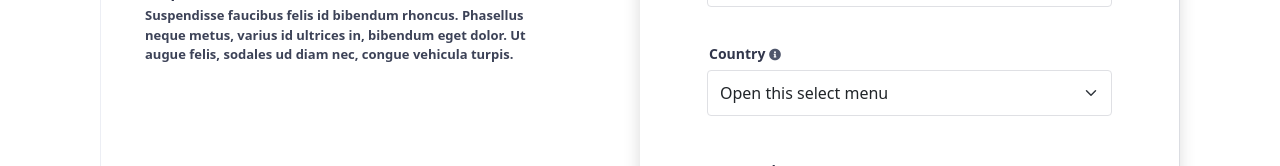
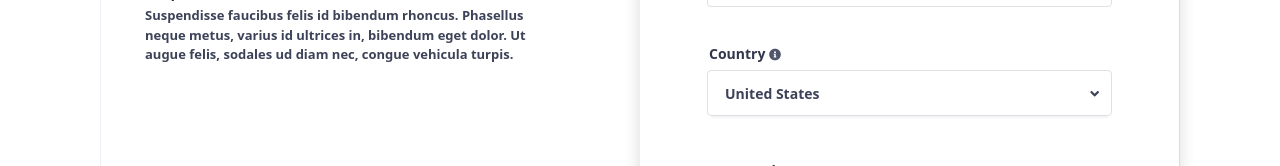
Before and after one commit to taskiranumut/registration-pages, a Vue app: page /signup in a window 1280 px wide. Shown: the part 344-510 px from the top of the page. Built offline with nearby package versions, Linux system fonts and the light colour scheme; some icons are missing.

Commit message:
add country select feature into SignUpForm

```diff
--- /dev/null
+++ b/src/components/CountrySelect.vue
@@ -0,0 +1,130 @@
+<script>
+import country from "@/assets/country.json";
+
+export default {
+  name: "CountrySelect",
+  data() {
+    return {
+      selectedValue: null,
+      countryJson: null,
+    };
+  },
+  created() {
+    this.countryJson = this.sortCountryList();
+    this.selectedValue = this.findInitialCountry();
+  },
+  methods: {
+    sortCountryList() {
+      return country.sort((a, b) => {
+        const val1 = a.name.toUpperCase();
+        const val2 = b.name.toUpperCase();
+        return val1 < val2 ? -1 : val1 > val2 ? 1 : 0;
+      });
+    },
+    findInitialCountry() {
+      return this.countryJson.find((item) => item.code === "us");
+    },
+    handleToggle() {
+      this.$refs.optionContainer.classList.toggle("active");
+    },
+    selectCountry(countryItem) {
+      this.selectedValue = countryItem;
+      this.$refs.optionContainer.classList.remove("active");
+    },
+  },
+};
+</script>
+
+<template>
+  <div class="select-box">
+    <div class="options-container" ref="optionContainer">
+      <div
+        @click="selectCountry(countryItem)"
+        v-for="(countryItem, index) in countryJson"
+        :key="index"
+        class="option"
+      >
+        <label :for="countryItem.code"
+          ><span :class="`flag-icon flag-icon-${countryItem.code}`"></span
+          >{{ countryItem.name }}</label
+        >
+      </div>
+    </div>
+
+    <div class="selected form-control" @click="handleToggle">
+      <div>
+        <span :class="`flag-icon flag-icon-${selectedValue.code}`"></span>
+        <span>{{ selectedValue.name }}</span>
+      </div>
+      <span><i class="fas fa-angle-down"></i></span>
+    </div>
+  </div>
+</template>
+
+<style scoped>
+.select-box {
+  display: flex;
+  position: relative;
+  flex-direction: column;
+  box-shadow: 0px 6px 2px -4px #f3f3f5;
+}
+
+.select-box .options-container {
+  background: #fff;
+  color: #3c4257;
+  max-height: 0;
+  width: 100%;
+  overflow: hidden;
+  order: 1;
+  z-index: 100;
+  position: absolute;
+  top: 45px;
+}
+
+.selected {
+  display: flex;
+  align-items: center;
+  justify-content: space-between;
+  background: #fff;
+  color: #3c4257;
+  font-size: 14px;
+  font-weight: bold;
+  order: 0;
+  padding-left: 13px;
+  cursor: pointer;
+}
+
+.select-box .options-container.active {
+  max-height: 195px;
+  overflow-y: scroll;
+  border: 1px solid #dddee2;
+  border-radius: 0.25rem;
+}
+
+.select-box .option {
+  padding-left: 13px;
+  height: 32px;
+  cursor: pointer;
+  font-size: 14px;
+  font-weight: 600;
+  display: flex;
+  align-items: center;
+}
+
+.select-box .option:hover {
+  background: #dddee2;
+}
+
+.select-box label {
+  cursor: pointer;
+}
+
+.select-box .option .radio {
+  display: none;
+}
+
+.flag-icon {
+  font-size: 12px;
+  margin-right: 4px;
+}
+</style>
--- a/src/components/SignUpForm.vue
+++ b/src/components/SignUpForm.vue
@@ -1,6 +1,11 @@
 <script>
+import CountrySelect from "@/components/CountrySelect";
+
 export default {
   name: "SignInForm",
+  components: {
+    CountrySelect,
+  },
   methods: {
     createAccount(e) {
       e.preventDefault();
@@ -19,41 +24,39 @@ export default {
   <div>
     <section class="signup-form-section shadow">
       <form @submit="createAccount">
+        <!-- Title -->
         <header class="mb-26">
           <h3 class="m-0 form-title">Create an account</h3>
         </header>
+        <!-- Email -->
         <div class="mb-32">
           <label for="email" class="form-label">Email</label>
           <input type="email" class="form-control" id="email" />
         </div>
+        <!-- Fullname -->
         <div class="mb-34">
           <label for="fullName" class="form-label">Full name</label>
           <input type="text" class="form-control" id="fullName" />
         </div>
+        <!-- Country -->
         <div class="mb-42">
           <label for="country" class="form-label"
             >Country
             <span><i class="fas fa-info-circle info-icon"></i></span>
           </label>
-          <select
-            class="form-select form-control"
-            aria-label="Default select example"
-          >
-            <option selected>Open this select menu</option>
-            <option value="1">One</option>
-            <option value="2">Two</option>
-            <option value="3">Three</option>
-          </select>
+          <CountrySelect />
         </div>
-
+        <!-- Password -->
         <div class="mb-56">
           <label for="password1" class="form-label">Password</label>
           <input type="password" class="form-control" id="password1" />
         </div>
+        <!-- Password (again) -->
         <div class="mb-58">
           <label for="password2" class="form-label">Password (again)</label>
           <input type="password" class="form-control" id="password2" />
         </div>
+        <!-- Get emails from us -->
         <div class="form-check mb-36">
           <input
             type="checkbox"
@@ -64,10 +67,12 @@ export default {
             >Get emails from us.</label
           >
         </div>
+        <!-- Create account -->
         <div class="d-grid">
           <button type="submit" class="btn form-btn">Create account</button>
         </div>
       </form>
+      <!-- go Sign in -->
       <section class="signup-route-sec">
         <p>
           Have an account?
```
